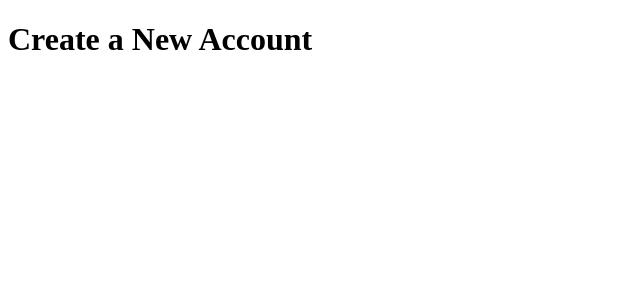
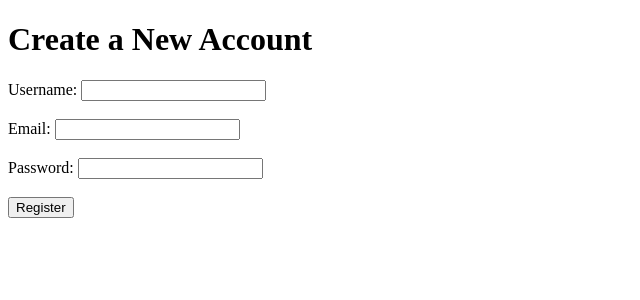
Before and after one commit to TeppiTa1/Backend-Server-Project, a Flask app: template templates/register.html in a window 1280 px wide. Shown: the top 300 px of the page, without its empty margins (0-640 px from the left). Run offline with Flask 3, Linux system fonts and the light colour scheme; the template is opened without the code that fills it, so the values that code supplies are empty.

Commit message:
Adding in a new webpage for registering, implement GET and PUSH request to retrieve webpage and push register info

```diff
--- a/main.py
+++ b/main.py
@@ -63,6 +63,28 @@ def test_db_connection():
         # If there is any error, display the error message
         return f'<h1>Error!</h1><p>There was an error connecting to the database: {e}</p>'
 
+# Add the new registration route
+@app.route('/register',methods=['GET', 'POST'])
+def register():
+    # This block runs when the user SUBMITS the form (a POST request)
+    if request.method == 'POST':
+
+        # Get form data
+        username = request.form.get('username')
+        email = request.form.get('email')
+        password = request.form.get('password')
+
+        # Create a new user instance
+        new_user = User(username=username, email=email, password_hash=password)
+
+        # Add the new user to the database
+        db.session.add(new_user)
+        db.session.commit()
+
+        return redirect(url_for('home'))
+    # This runs when the user FIRST VISITS the page (a GET request)
+    # It just shows them the registration form.
+    return render_template('register.html')
 # --- RUN THE APP ---
 # like last time, this code check if it is being run directly (not imported as a module in another script)
 if __name__ == '__main__':
--- a/templates/register.html
+++ b/templates/register.html
@@ -17,7 +17,24 @@
       action="/register": This tells the browser where to send the data (to our /register URL).
       method="POST": This specifies HOW to send the data. POST is used for sending data to create or update something.
     -->
-
+      <form action="/register" method="POST">
+        <div>
+            <label for="username">Username:</label>
+            <input type="text" id="username" name="username" required>
+        </div>
+        <br>
+        <div>
+            <label for="email">Email:</label>
+            <input type="email" id="email" name="email" required>
+        </div>
+        <br>
+        <div>
+            <label for="password">Password:</label>
+            <input type="password" id="password" name="password" required>
+        </div>
+        <br>
+        <button type="submit">Register</button>
+    </form>
 
 </body>
 </html>
```
